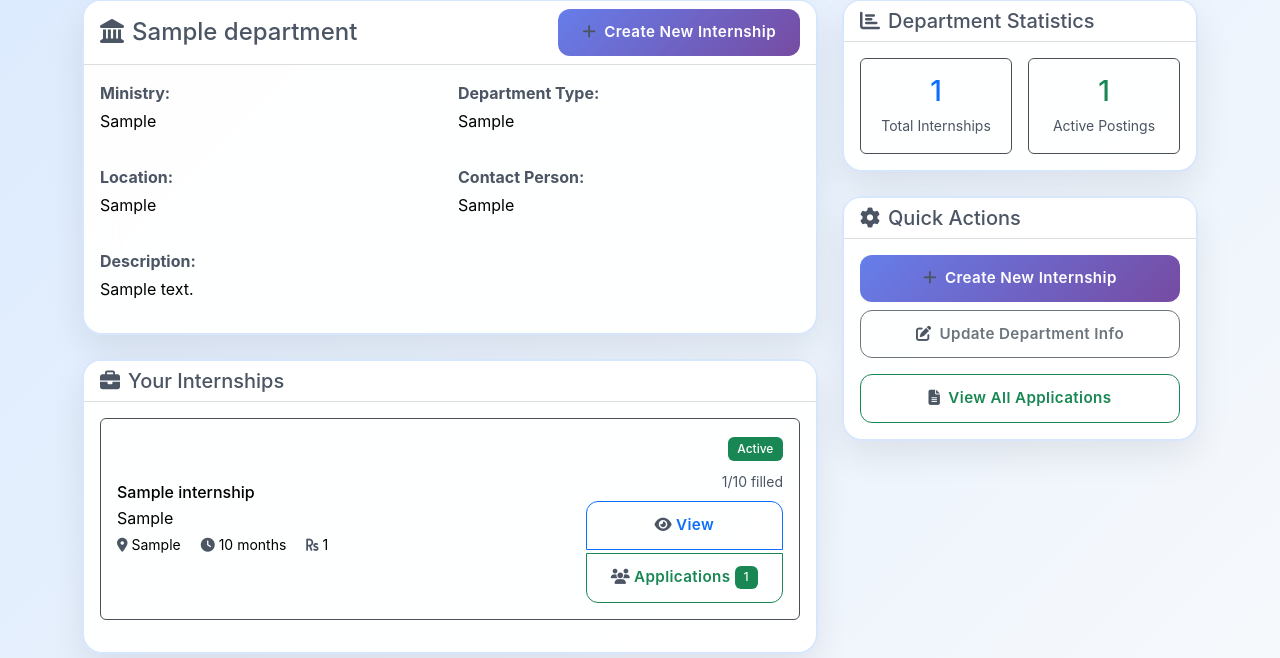
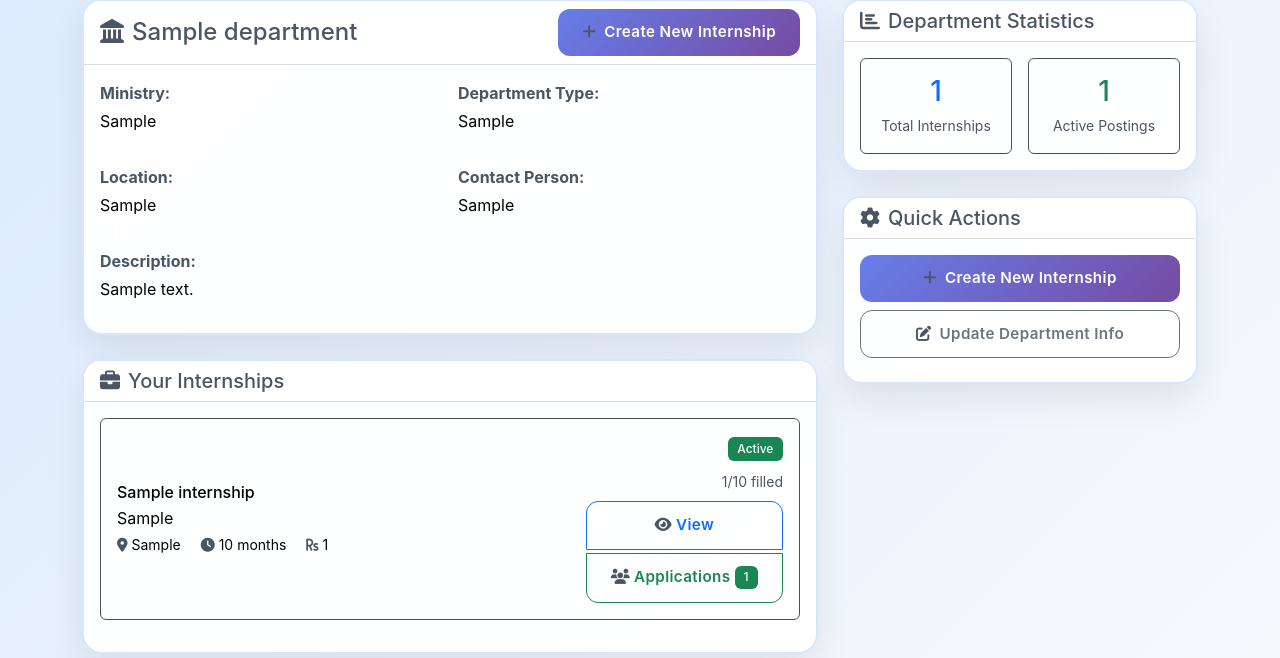
Before and after one commit to yashkrishangupta/InternMatchAI, a Flask app: template templates/department_dashboard.html in a window 1280 px wide. Shown: the part 110-768 px from the top of the page. Run offline with Flask 3, Linux system fonts and the light colour scheme; the template is opened without the code that fills it: values that come from a table or form of the project are taken from there, others are empty; tables that the repository leaves empty hold one stand-in row (values such as "Sample post").

Commit message:
Update department_dashboard.html

```diff
--- a/templates/department_dashboard.html
+++ b/templates/department_dashboard.html
@@ -150,9 +150,9 @@
                     <a href="{{ url_for('main.complete_department_profile') }}" class="btn btn-outline-secondary mb-2">
                         <i class="fas fa-edit me-2"></i>Update Department Info
                     </a>
-                    <a href="{{ url_for('main.department_applications') }}" class="btn btn-outline-success">
+<!--                     <a href="{{ url_for('main.department_applications') }}" class="btn btn-outline-success">
                         <i class="fas fa-file-alt me-2"></i>View All Applications
-                    </a>
+                    </a> -->
                 </div>
             </div>
         </div>
```
